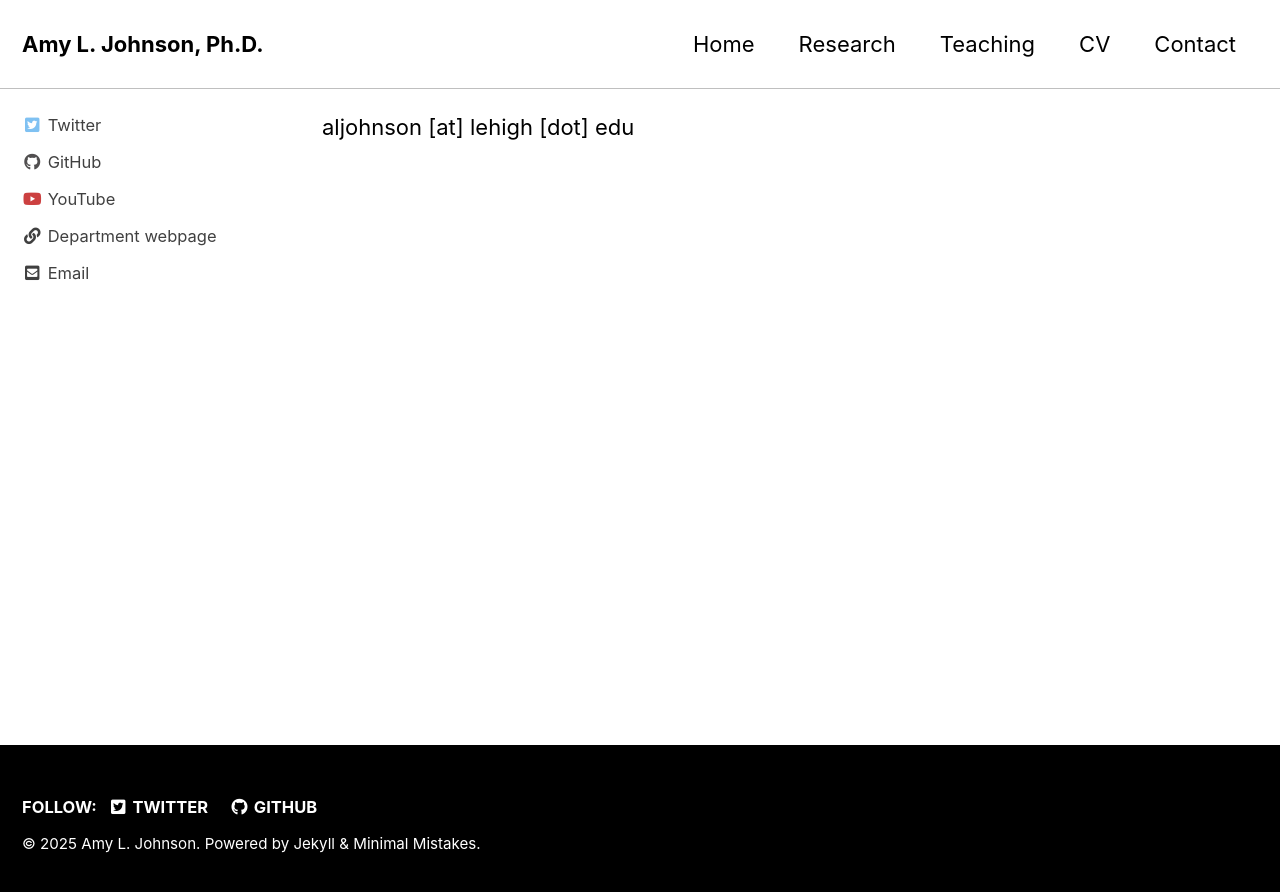
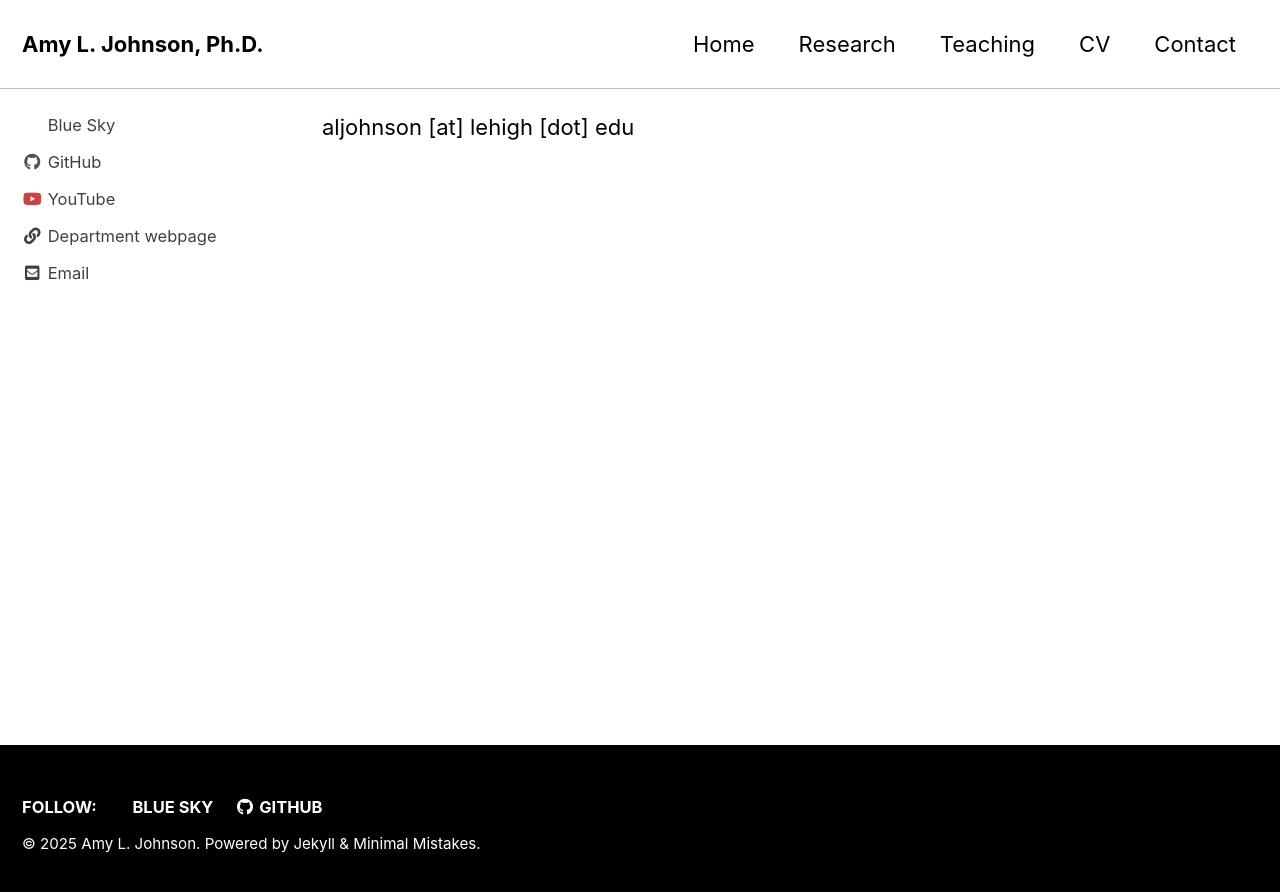
Before and after one commit to aljohnson-soc/aljohnson-soc.github.io, a Jekyll site: the page built from _pages/contact.md, in a window 1280 px wide. Shown: the top 892 px of the page. Built offline with Jekyll 4.4.1, drawn with Linux system fonts in a browser that asks for light colours; cached includes are drawn as plain includes.

```diff
--- a/_config.yml
+++ b/_config.yml
@@ -79,7 +79,7 @@ baidu_site_verification  :
 
 # Social Sharing
 twitter:
-  username               : "AmyLJohnson_soc"
+  username               :
 facebook:
   username               :
   app_id                 :
@@ -108,9 +108,9 @@ author:
   location         :
   email            : "aljohnson@lehigh.edu"
   links:
-    - label: "Twitter"
-      icon: "fab fa-fw fa-twitter-square"
-      url: "https://twitter.com/AmyLJohnson_soc"
+    - label: "Blue Sky"
+      icon: "fab fa-fw fa-comment-o"
+      url: "https://bsky.app/profile/aljohnson.bsky.social"
     - label: "GitHub"
       icon: "fab fa-fw fa-github"
       url: "https://github.com/aljohnson-soc"
@@ -119,15 +119,15 @@ author:
       url: "https://www.youtube.com/channel/UCK5Ws3gpEPQSYQ1zzefHqIw"
     - label: "Department webpage"
       icon: "fas fa-fw fa-link"
-      url: "https://socanthro.cas.lehigh.edu/content/amy-johnson"
+      url: "https://socanthro.cas.lehigh.edu/faculty-staff/amy-johnson"
 
 
 # Site Footer
 footer:
   links:
-    - label: "Twitter"
-      icon: "fab fa-fw fa-twitter-square"
-      url: "https://twitter.com/AmyLJohnson_soc"
+    - label: "Blue Sky"
+      icon: "fab fa-fw fa-comment-o"
+      url: "https://bsky.app/profile/aljohnson.bsky.social"
     - label: "GitHub"
       icon: "fab fa-fw fa-github"
       url: "https://github.com/aljohnson-soc"
```
Also changed, not shown: README.md.
